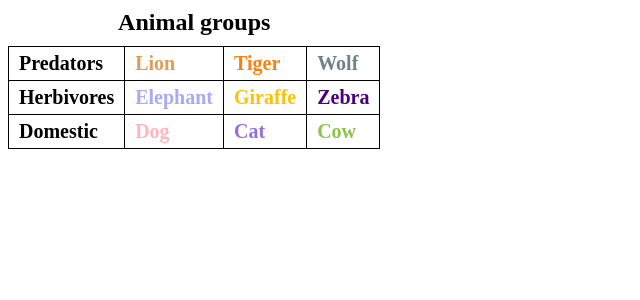
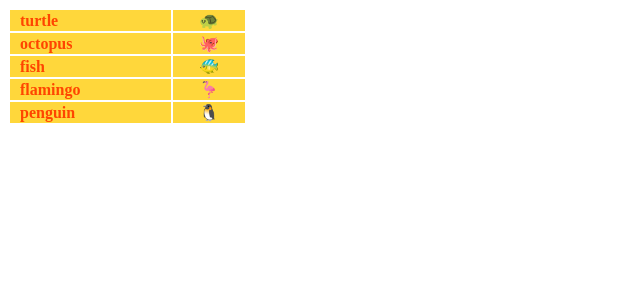
Before and after one commit to ElapseKAP/hillel_react, a React (Vite) app: page / in a window 1280 px wide. Shown: the top 300 px of the page, without its empty margins (0-640 px from the left). Built offline with nearby package versions, Linux system fonts and the light colour scheme.

Commit message:
homework 2

```diff
--- a/src/App.jsx
+++ b/src/App.jsx
@@ -1,12 +1,9 @@
-import Table from "./components/table/Table";
-import animalGroups from "./data/animal-groups";
+import List from './components/List/List.jsx';
 
 
 function App() {
 
-  return <>
-    <Table title="Animal groups" data={ animalGroups } />
-  </>
+  return <List />
 }
 
 export default App;
--- /dev/null
+++ b/src/components/List/List.css
@@ -0,0 +1,34 @@
+table tr {
+    background-image: linear-gradient(to right, #ffd73b, #ffd73b);
+    background-repeat: no-repeat;
+    background-size: 0 100%;
+    color: #000000;
+    font-weight: normal;
+    transition: background-size .5s ease;
+}
+
+table .active {
+    background-size: 100% 100%;
+    color: #ff4500;
+    font-weight: 400;
+}
+
+table tr td {
+    color: #000000;
+    transition: color .5s ease, font-weight .5s ease;
+}
+
+table .active td {
+    color: #ff4500;
+    font-weight: 600;
+}
+
+table td:first-child {
+    padding-left: 10px;
+    width: 150px;
+}
+
+table td:last-child {
+    text-align: center;
+    width: 70px;
+}
--- /dev/null
+++ b/src/components/List/List.jsx
@@ -0,0 +1,45 @@
+import {useEffect, useState} from "react";
+import ANIMALS from "../../data/animals.jsx";
+import './List.css';
+
+
+function List() {
+    const [list, setList] = useState(ANIMALS);
+
+    useEffect(() => {
+        const intervalId = setInterval(() => {
+            setList((prevList) => {
+                if (prevList.every((item) => item.active)) {
+                    clearInterval(intervalId);
+                    return prevList;
+                }
+
+                let num;
+                do {
+                    num = Math.floor(Math.random() * prevList.length);
+                } while ( prevList[num].active );
+
+                return prevList.map( ( item, index) =>
+                    index === num ? { ...item, active: true } : item
+                );
+            });
+        }, 1000);
+
+        return () => clearInterval( intervalId );
+    }, []);
+
+    return (
+        <table>
+            <tbody>
+            {list.map((item, index) => (
+                <tr key={index} className={item.active ? "active" : ""}>
+                    <td>{item.type}</td>
+                    <td>{item.icon}</td>
+                </tr>
+            ))}
+            </tbody>
+        </table>
+    );
+}
+
+export default List;
--- a/src/components/table/Table.jsx
+++ /dev/null
@@ -1,14 +0,0 @@
-import TableRow from "./TableRow";
-import './table-style.css';
-
-function Table( { title, data } ) {
-	return data && <table>
-		{ title && <caption>{ title }</caption> }
-
-		<tbody>
-			{ data.map( ( row, rowNum ) => <TableRow data={ row } key={ row.id } /> ) }
-		</tbody>
-	</table>
-}
-
-export default Table;
--- a/src/components/table/TableRow.jsx
+++ /dev/null
@@ -1,19 +0,0 @@
-function TableRow( { data } ) {
-
-	return data && <>
-		<tr key={ data.id }>
-			<th>{ data.category }</th>
-			{
-				data.animals.map( ( animal, index ) => {
-					const styleProperties = { color: animal.color };
-
-					return <td key={ index } style={ styleProperties }>
-						{ animal.name }
-					</td>
-				} )
-			}
-		</tr>
-	</>;
-}
-
-export default TableRow;
--- a/src/components/table/table-style.css
+++ /dev/null
@@ -1,26 +0,0 @@
-table {
-	border: 1px solid #000000;
-	border-collapse: collapse;
-}
-
-table caption {
-	font-size: 24px;
-	line-height: 28px;
-	font-weight: 600;
-	margin-bottom: 10px;
-}
-
-table th {
-	text-align: left;
-}
-
-table th,
-table td {
-	border: 1px solid #000000;
-	font-size: 20px;
-	padding: 5px 10px;
-}
-
-table td {
-	font-weight: 600;
-}
--- a/src/data/animal-groups.js
+++ /dev/null
@@ -1,29 +0,0 @@
-export default [
-  {
-    id: 1,
-    category: "Predators",
-    animals: [
-      { name: "Lion", color: "#E09C53" },
-      { name: "Tiger", color: "#FF7F0E" },
-      { name: "Wolf", color: "#708090" }
-    ]
-  },
-  {
-    id: 2,
-    category: "Herbivores",
-    animals: [
-      { name: "Elephant", color: "#A9A9F5" },
-      { name: "Giraffe", color: "#FFC107" },
-      { name: "Zebra", color: "#4B0082" }
-    ]
-  },
-  {
-    id: 3,
-    category: "Domestic",
-    animals: [
-      { name: "Dog", color: "#FFB6C1" },
-      { name: "Cat", color: "#9370DB" },
-      { name: "Cow", color: "#8BC34A" }
-    ]
-  }
-];
--- /dev/null
+++ b/src/data/animals.jsx
@@ -0,0 +1,9 @@
+const ANIMALS = [
+  {type: `turtle`, icon: `🐢`},
+  {type: `octopus`, icon: `🐙`},
+  {type: `fish`, icon: `🐠`},
+  {type: `flamingo`, icon: `🦩`},
+  {type: `penguin`, icon: `🐧`}
+];
+
+export default ANIMALS;
```
